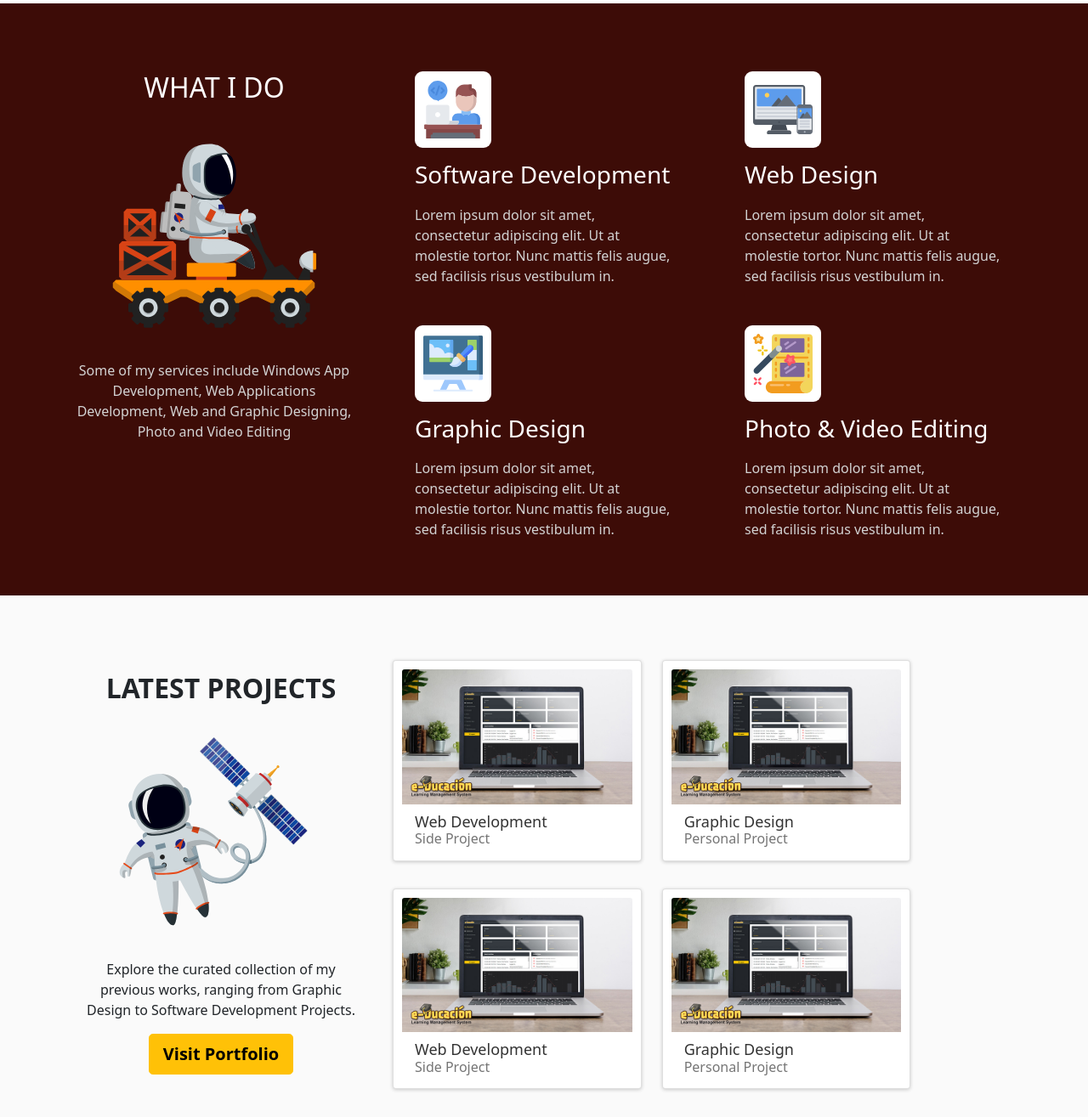
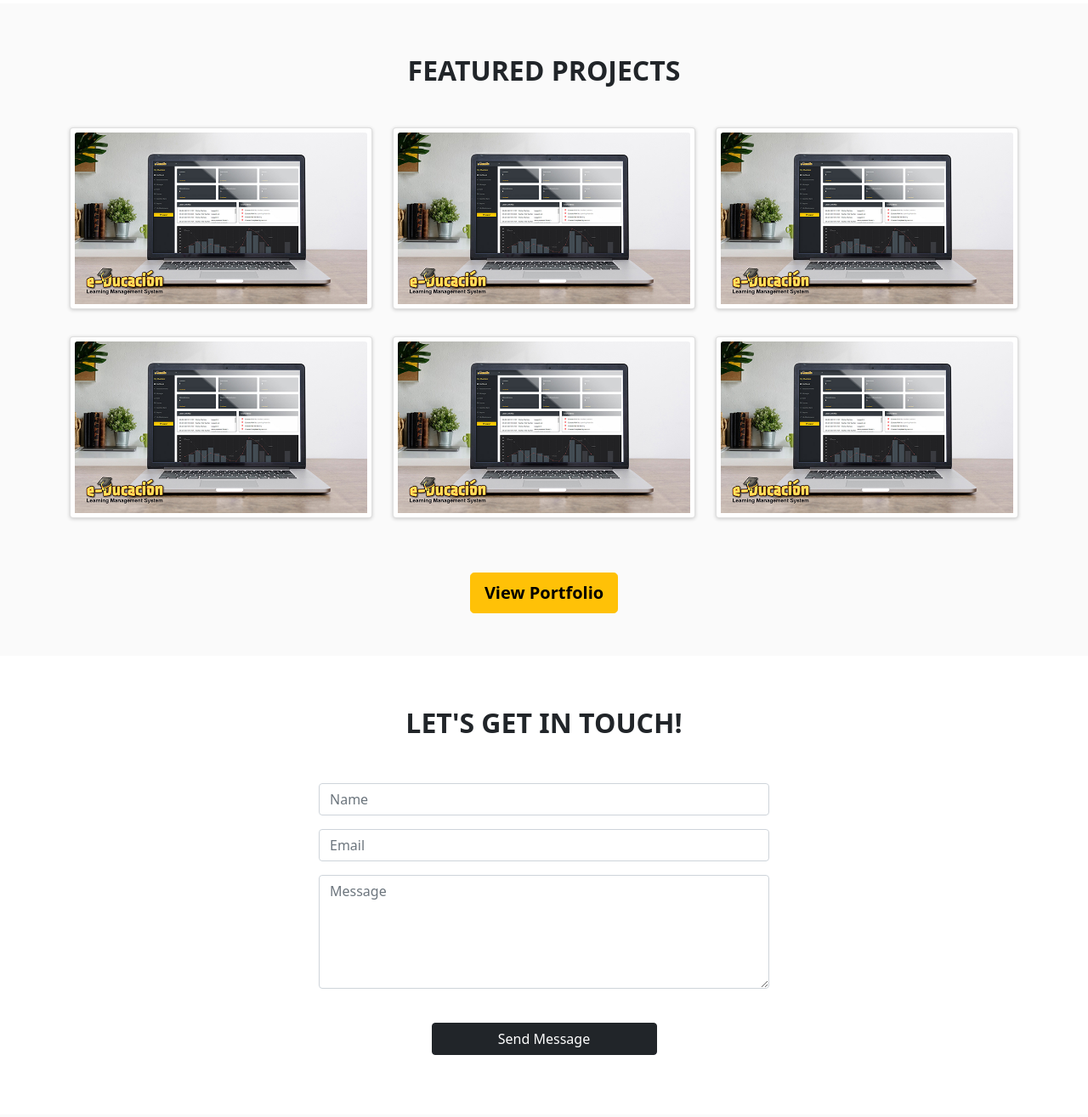
Before and after one commit to kharizzakaye/kharizzakaye.github.io, a plain HTML site: page index.html in a window 1280 px wide. Shown: the part 696-2011 px from the top of the page at 85% size. Drawn offline with nearby package versions, Linux system fonts and the light colour scheme.

Commit message:
Portfolio layout updates

```diff
--- a/css/style.css
+++ b/css/style.css
@@ -37,7 +37,7 @@ body
 a:hover
 {
     color: #ffff00;
-    font-weight: 700;
+    /* font-weight: 700; */
 }
 
 #BrandName
@@ -176,10 +176,10 @@ a:hover
 /* Start Portfolio cards*/
 .thumbnail-card
 {
-    padding: 10px;
+    padding: 5px;
     box-shadow: 0 1px 4px 0px rgb(0 0 0 / 20%);
-    max-width: 300px;
-    max-height: 240px;
+    /* max-width: 300px;
+    max-height: 240px; */
 }
 
 .thumbnail-card:hover
@@ -373,7 +373,7 @@ a:hover
 
 #ContactHey
 {
-    padding: 50px;
+    padding: 20px;
 }
 
 .ContactPageLogos
@@ -431,3 +431,22 @@ a:hover
 {
     margin-top: 40px;
 }
+
+
+#ContactSection
+{
+    padding: 60px 0px 50px 0px;
+    background-color: #ffffff;
+}
+
+.contact
+{
+    position:relative;
+    overflow:hidden;
+    display:flex;
+    align-items:center;
+    justify-content:center;
+
+    /* height: 700px;
+    background-color: #ffffff; */
+}
--- a/index.html
+++ b/index.html
@@ -61,7 +61,7 @@
 
         <nav class="navbar navbar-expand-lg bg-dark navbar-dark fixed-top" id="MainTopNavigation">
             <div class="container">
-                <a class="navbar-brand" href="#"><p id="BrandName"><strong>Khariza</strong></p></a>
+                <a class="navbar-brand" href="#"><p id="BrandName"><strong>KHARIZA VILORIA</strong></p></a>
                 <button
                     class="navbar-toggler"
                     type="button"
@@ -83,12 +83,12 @@
                             <li class="nav-item px-3">
                                 <a class="navbar-link" href="portfolio.html">Portfolio</a>
                             </li>
-                            <li class="nav-item px-3">
+                            <!-- <li class="nav-item px-3">
                                 <a class="navbar-link" href="about.html">About</a>
                             </li>
                             <li class="nav-item px-3">
                                 <a class="navbar-link" href="contact.html">Contact</a>
-                            </li>
+                            </li> -->
                         </ul>
                     </div>
                 </div>
@@ -100,134 +100,123 @@
                 <!-- <div class="overlay"></div> -->
                 <div class="content">
                   <h1 class="animate__animated animate__fadeInDown">Hi there, I'm Khariza!</h1>
-                  <a href="portfolio.html">
-                    <button type="button" class="btn btn-warning btn-lg animate__animated animate__fadeInDown" id="btn_hireMe">View Portfolio</button>
-                  </a>
-                </div>
-            </div>
-        </section>
-
-        <section id="ServicesSection">
-            <div class="container" id="WhatIdo">
-                <div class="row">
-                    <div class="col-xl-4 ServicesIdo">
-                        <div class="text-center" id="ServicesSideMenu">
-                            <h2 class="TurnToCaps">What I do</h2>
-                            <img id="WhatIdoImg" src="images/services.svg" alt="Services Image Display">
-                            <p>Some of my services include Windows App Development, Web Applications Development, Web and Graphic Designing, Photo and Video Editing</p>
-                        </div>
-                    </div>
-                    <div class="col-xl-4 col-sm-6">
-                        <div class="ServicesIdo">
-                            <img class="services_icon" src="images/icons/software_development_icon.svg" alt="software_development_icon">
-                            <h3 class="service_name">Software Development</h3>
-                            <p>Lorem ipsum dolor sit amet, consectetur adipiscing elit. Ut at molestie tortor. Nunc mattis felis augue, sed facilisis risus vestibulum in.</p>
-                        </div>
-                        <div class="ServicesIdo">
-                            <img class="services_icon" src="images/icons/graphic_design_icon.svg" alt="graphic_design_icon">
-                            <h3 class="service_name">Graphic Design</h3>
-                            <p>Lorem ipsum dolor sit amet, consectetur adipiscing elit. Ut at molestie tortor. Nunc mattis felis augue, sed facilisis risus vestibulum in.</p>
-                        </div>
-                    </div>
-                    <div class="col-xl-4 col-sm-6">
-                        <div class="ServicesIdo">
-                            <img class="services_icon" src="images/icons/web_design_icon.svg" alt="web_design_icon">
-                            <h3 class="service_name">Web Design</h3>
-                            <p>Lorem ipsum dolor sit amet, consectetur adipiscing elit. Ut at molestie tortor. Nunc mattis felis augue, sed facilisis risus vestibulum in.</p>
-                        </div>
-                        <div class="ServicesIdo">
-                            <img class="services_icon" src="images/icons/video_editing_icon.svg" alt="video_editing_icon">
-                            <h3 class="service_name">Photo & Video Editing</h3>
-                            <p>Lorem ipsum dolor sit amet, consectetur adipiscing elit. Ut at molestie tortor. Nunc mattis felis augue, sed facilisis risus vestibulum in.</p>
-                        </div>
-                    </div>
+                  <h2 class="animate__animated animate__fadeInDown">Designer / Developer</h2>
                 </div>
             </div>
         </section>
 
         <section id="PortfolioSection">
             <div class="container">
+
+
+                <div class="text-center" id="ServicesSideMenu">
+                    <h2 class="TurnToCaps" id="PortfolioTitle">Featured Projects</h2>
+                </div>
+
+                <br>
+
                 <div class="row">
-                    <div class="col-xl-4 ServicesIdo">
-                        <div class="text-center" id="ServicesSideMenu">
-                            <h2 class="TurnToCaps" id="PortfolioTitle">Latest Projects</h2>
-                            <img id="PortfolioImg" src="images/portfolio.svg" alt="Portfolio Image Display">
-                            <p>Explore the curated collection of my previous works, ranging from Graphic Design to Software Development Projects.</p>
-                            <a href="portfolio.html">
-                                <button type="button" class="btn btn-warning btn-lg animate__animated animate__fadeInDown" id="btn_hireMe">Visit Portfolio</button>
-                            </a>
-                        </div>
+                    <div class="col-xl-4 col-md-4 col-sm-6 py-3 align-items-stretch">
+                        <a href="#" class="thumbnail-link">
+                            <div class="card thumbnail-card">
+                                <img src="images/project-thumbnails/temp-project-thumbnail.jpg" class="card-img-top" alt="alt" width="100%">
+                            </div>
+                        </a>
                     </div>
 
-                    <div class="col-xl-8">
-                       <div class="row">
-                            <div class="col-xl-5 col-md-5 col-sm-6 py-3 d-flex align-items-stretch">
-                                <a href="#" class="thumbnail-link">
-                                    <div class="card thumbnail-card">
-                                        <img src="images/project-thumbnails/temp-project-thumbnail.jpg" class="card-img-top" alt="alt">
-                                        <div class="card-description">
-                                            <div class="row">
-                                                <div class="col">
-                                                    <h4 class="card-description-title">Web Development</h4>
-                                                    <p class="card-description-subtitle">Side Project</p>
-                                                </div>
-                                            </div>
-                                        </div>
-                                    </div>
-                                </a>
+                    <div class="col-xl-4 col-md-4 col-sm-6 py-3 d-flex align-items-stretch">
+                        <a href="#" class="thumbnail-link">
+                            <div class="card thumbnail-card">
+                                <img src="images/project-thumbnails/temp-project-thumbnail.jpg" class="card-img-top" alt="alt">
+                            </div>
+                        </a>
+                    </div>
+
+                    <div class="col-xl-4 col-md-4 col-sm-6 py-3 d-flex align-items-stretch">
+                        <a href="#" class="thumbnail-link">
+                            <div class="card thumbnail-card">
+                                <img src="images/project-thumbnails/temp-project-thumbnail.jpg" class="card-img-top" alt="alt">
+                            </div>
+                        </a>
+                    </div>
+
+                    <div class="col-xl-4 col-md-4 col-sm-6 py-3 d-flex align-items-stretch">
+                        <a href="#" class="thumbnail-link">
+                            <div class="card thumbnail-card">
+                                <img src="images/project-thumbnails/temp-project-thumbnail.jpg" class="card-img-top" alt="alt">
+                            </div>
+                        </a>
+                    </div>
+
+                    <div class="col-xl-4 col-md-4 col-sm-6 py-3 d-flex align-items-stretch">
+                        <a href="#" class="thumbnail-link">
+                            <div class="card thumbnail-card">
+                                <img src="images/project-thumbnails/temp-project-thumbnail.jpg" class="card-img-top" alt="alt">
+                            </div>
+                        </a>
+                    </div>
+
+                    <div class="col-xl-4 col-md-4 col-sm-6 py-3 d-flex align-items-stretch">
+                        <a href="#" class="thumbnail-link">
+                            <div class="card thumbnail-card">
+                                <img src="images/project-thumbnails/temp-project-thumbnail.jpg" class="card-img-top" alt="alt">
+                            </div>
+                        </a>
+                    </div>
+                </div>
+
+                <br>
+                <br>
+
+                <div class="text-center">
+                    <a href="portfolio.html">
+                        <button type="button" class="btn btn-warning btn-lg animate__animated animate__fadeInDown" id="btn_hireMe">View Portfolio</button>
+                    </a>
+                </div>
+            </div>
+        </section>
+
+        <section id="ContactSection">
+            <div class="container">
+                <div class="text-center" id="ServicesSideMenu">
+                    <h2 class="TurnToCaps" id="PortfolioTitle">Let's get in touch!</h2>
+                </div>
+
+                <br>
+
+
+                <div class="row contact">
+                    <!-- <div class="col-xl-6">
+                        <img id="ContactImage" src="images/contact.svg" alt="Contact Me Image">
+                    </div> -->
+                    <div class="col-xl-6" id="ContactHey">
+                        <form action="" class="contact-form">
+                            <div class="mb-3">
+                                <!-- <label for="name" class="form-label">Name</label> -->
+                                <input type="text" class="form-control" id="name" name="name" placeholder="Name" required>
                             </div>
 
-                            <div class="col-xl-5 col-md-5 col-sm-6 py-3 d-flex align-items-stretch">
-                                <a href="#" class="thumbnail-link">
-                                    <div class="card thumbnail-card">
-                                        <img src="images/project-thumbnails/temp-project-thumbnail.jpg" class="card-img-top" alt="alt">
-                                        <div class="card-description">
-                                            <div class="row">
-                                                <div class="col">
-                                                    <h4 class="card-description-title">Graphic Design</h4>
-                                                    <p class="card-description-subtitle">Personal Project</p>
-                                                </div>
-                                            </div>
-                                        </div>
-                                    </div>
-                                </a>
+                            <div class="mb-3">
+                                <!-- <label for="email" class="form-label">Email</label> -->
+                                <input type="email" class="form-control" id="email" name="email" placeholder="Email" required>
                             </div>
 
-                            <div class="col-xl-5 col-md-5 col-sm-6 py-3 d-flex align-items-stretch">
-                                <a href="#" class="thumbnail-link">
-                                    <div class="card thumbnail-card">
-                                        <img src="images/project-thumbnails/temp-project-thumbnail.jpg" class="card-img-top" alt="alt">
-                                        <div class="card-description">
-                                            <div class="row">
-                                                <div class="col">
-                                                    <h4 class="card-description-title">Web Development</h4>
-                                                    <p class="card-description-subtitle">Side Project</p>
-                                                </div>
-                                            </div>
-                                        </div>
-                                    </div>
-                                </a>
+                            <div class="mb-3">
+                                <!-- <label for="message" class="form-label">Message</label> -->
+                                <textarea class="form-control" id="message" rows="5" required placeholder="Message"></textarea>
                             </div>
 
-                            <div class="col-xl-5 col-md-5 col-sm-6 py-3 d-flex align-items-stretch">
-                                <a href="#" class="thumbnail-link">
-                                    <div class="card thumbnail-card">
-                                        <img src="images/project-thumbnails/temp-project-thumbnail.jpg" class="card-img-top" alt="alt">
-                                        <div class="card-description">
-                                            <div class="row">
-                                                <div class="col">
-                                                    <h4 class="card-description-title">Graphic Design</h4>
-                                                    <p class="card-description-subtitle">Personal Project</p>
-                                                </div>
-                                            </div>
-                                        </div>
-                                    </div>
-                                </a>
+                            <br>
+
+                            <div class="text-center">
+                                <button type="submit" class="btn btn-dark col-xl-6 col-md-12 col-sm-12 col-xs-12">Send Message</button>
                             </div>
-                        </div>
+                        </form>
+                    </div>
+                </div>
 
-                       </div>
-                </div>
+
+
             </div>
         </section>
 
```
Also changed, not shown: about.html (+1 -1 lines), contact.html (+5 -26 lines), js/portfolio-list.js (+35 -9 lines), portfolio.html (+3 -3 lines).
